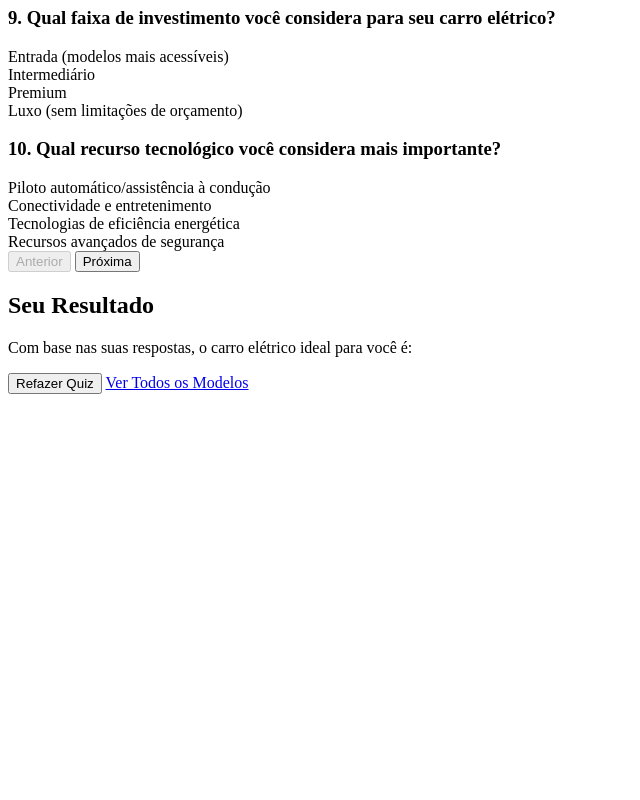
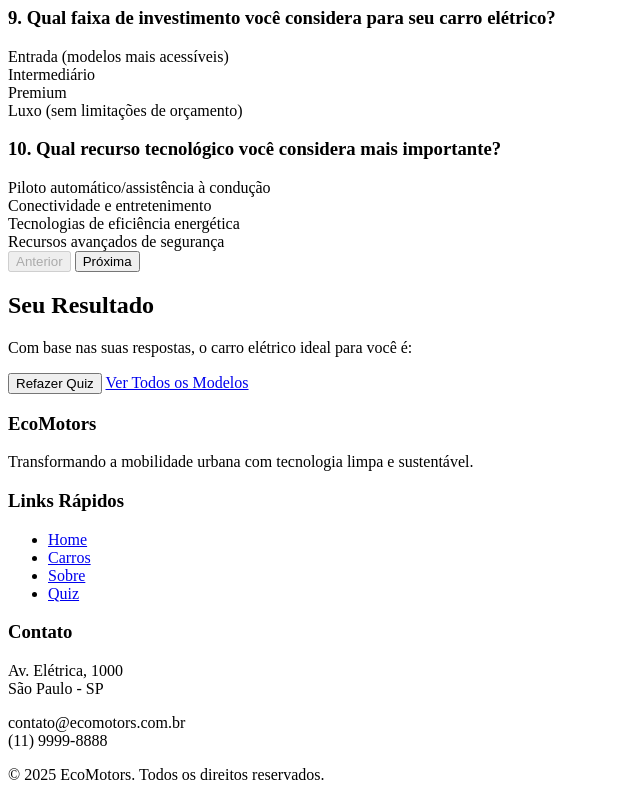
Before and after one commit to Stratfy/CP2-Web-Carro, a plain HTML site: page src/pages/quiz.html in a window 1280 px wide. Shown: the part 1439-2239 px from the top of the page, without its empty margins (0-640 px from the left). Before the commit the page ends 1841 px from the top, so only its background shows below. Drawn offline with Linux system fonts and the light colour scheme.

Commit message:
feat(footer): adicionar rodapé com informações institucionais, links úteis e contatos

```diff
--- a/src/pages/quiz.html
+++ b/src/pages/quiz.html
@@ -184,3 +184,35 @@
             </div>
         </section>
     </main>
+
+    <footer>
+        <div class="container">
+            <div class="footer-content">
+                <div class="footer-column">
+                    <h3>EcoMotors</h3>
+                    <p>Transformando a mobilidade urbana com tecnologia limpa e sustentável.</p>
+                </div>
+                <div class="footer-column">
+                    <h3>Links Rápidos</h3>
+                    <ul>
+                        <li><a href="/index.html">Home</a></li>
+                        <li><a href="../pages/carros.html">Carros</a></li>
+                        <li><a href="../pages/sobre.html">Sobre</a></li>
+                        <li><a href="../pages/quiz.html">Quiz</a></li>
+                    </ul>
+                </div>
+                <div class="footer-column">
+                    <h3>Contato</h3>
+                    <p>Av. Elétrica, 1000<br>São Paulo - SP</p>
+                    <p>contato@ecomotors.com.br<br>(11) 9999-8888</p>
+                </div>
+            </div>
+            <div class="footer-bottom">
+                <p>&copy; 2025 EcoMotors. Todos os direitos reservados.</p>
+            </div>
+        </div>
+    </footer>
+
+    <script src="../js/script.js"></script>
+</body>
+</html>
```
